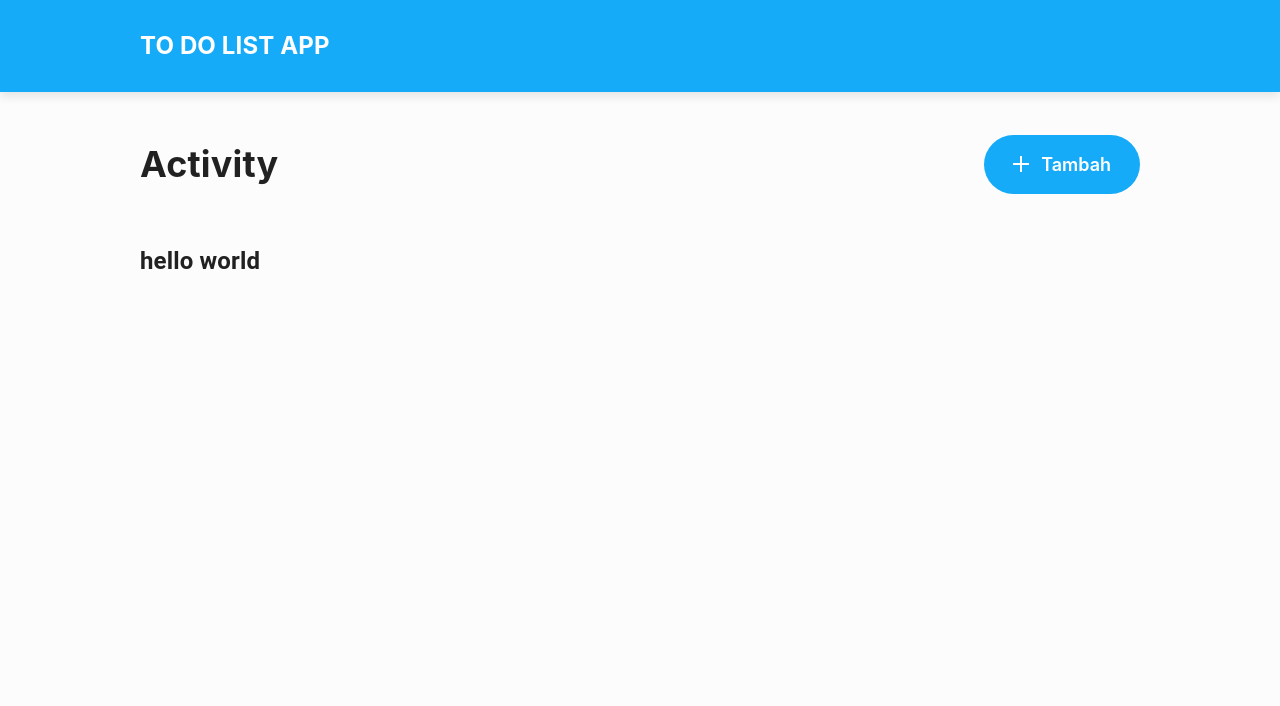
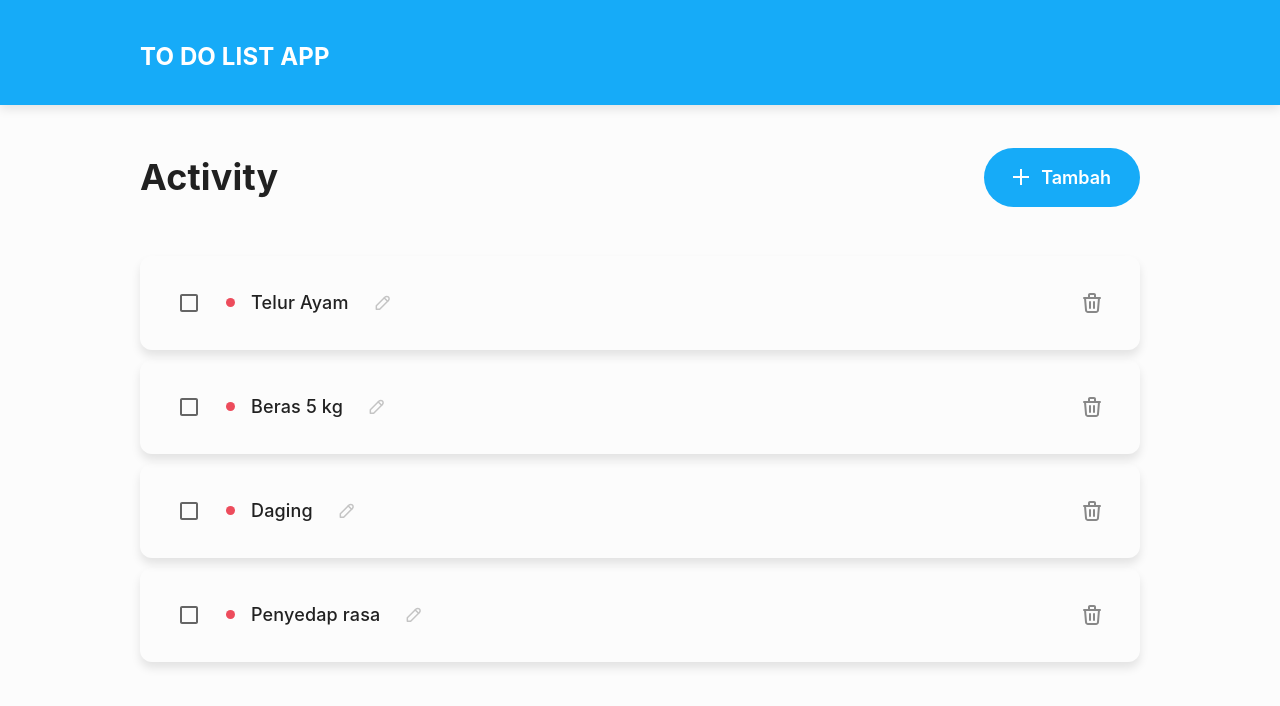
Before and after one commit to thoriqdharmawan/todo-app, a React (Vite) app: page /detail-activity/1 in a window 1280 px wide. Shown: the top 706 px of the page. Built offline with nearby package versions, Linux system fonts and the light colour scheme.

Commit message:
feat: slicing detail activity

```diff
--- a/src/components/DeleteConfirmation.tsx
+++ b/src/components/DeleteConfirmation.tsx
@@ -33,8 +33,22 @@ export default (props: Props) => {
         Apakah anda yakin menghapus activity <Typography component="span" sx={{ fontWeight: 700 }}>“Meeting dengan Client”?</Typography>
       </Typography>
       <Box sx={{ display: 'flex', justifyContent: 'space-evenly', alignItems: 'center', width: '100%' }}>
-        <Button variant="contained" onClick={onCancel}>Batal</Button>
-        <Button variant="contained" onClick={onDelete} color="secondary">Hapus</Button>
+        <Button
+          variant="contained"
+          color="secondary"
+          onClick={onCancel}
+          sx={{ padding: '13.5px 45px' }}
+        >
+          Batal
+        </Button>
+        <Button
+          variant="contained"
+          onClick={onDelete}
+          color="error"
+          sx={{ padding: '13.5px 45px' }}
+        >
+          Hapus
+        </Button>
       </Box>
     </Box>
   )
--- /dev/null
+++ b/src/components/ListItem.tsx
@@ -0,0 +1,48 @@
+import { Box, Checkbox, IconButton, Typography } from "@mui/material"
+
+import DeleteIcon from '@/assets/delete-icon.svg'
+import EditIcon from '@/assets/edit-icon.svg'
+
+interface Props {
+  title: string;
+  onDelete: () => void;
+  onEdit: () => void;
+}
+
+export default (props: Props) => {
+  const { title, onDelete, onEdit } = props
+
+  return (
+    <Box
+      sx={(theme) => ({
+        display: 'flex',
+        justifyContent: 'space-between',
+        alignItems: 'center',
+        boxShadow: theme.bs[2],
+        marginBottom: '10px',
+        padding: '26px 28px',
+        borderRadius: '12px'
+      })}
+    >
+      <Box sx={{ display: 'flex', alignItems: 'center' }}>
+        <Checkbox />
+        <Box
+          sx={{
+            width: '9px',
+            height: '9px',
+            backgroundColor: '#ED4C5C',
+            margin: '0px 16px',
+            borderRadius: '50%'
+          }}
+        />
+        <Typography sx={{ fontWeight: '500', fontSize: '18px' }}>{title}</Typography>
+        <IconButton sx={{ marginLeft: '16px' }} onClick={onEdit}>
+          <img src={EditIcon} alt="edit" />
+        </IconButton>
+      </Box>
+      <IconButton onClick={onDelete}>
+        <img src={DeleteIcon} alt="delete" />
+      </IconButton>
+    </Box>
+  )
+}
--- a/src/layout/index.tsx
+++ b/src/layout/index.tsx
@@ -6,12 +6,17 @@ import Container from '@mui/material/Container';
 import Typography from '@mui/material/Typography';
 
 export default () => {
-
   return (
     <Box sx={{ backgroundColor: '#E5E5E51F', minHeight: '100vh' }}>
       <AppBar position="static" sx={(theme) => ({ boxShadow: theme.bs[1], marginBottom: '43px' })}>
         <Container maxWidth="md" disableGutters>
-          <Typography variant="h1" component="div" sx={{ fontSize: 24, fontWeight: 700 }} py="32px">
+          <Typography
+            variant="h1"
+            component="div"
+            pt="39px"
+            pb="30px"
+            sx={{ fontSize: 24, fontWeight: 700, lineHeight: "36px" }}
+          >
             TO DO LIST APP
           </Typography>
         </Container>
--- a/src/pages/detail-activity/index.tsx
+++ b/src/pages/detail-activity/index.tsx
@@ -1,9 +1,75 @@
+import { useState } from "react"
+
+import ListItem from "@/components/ListItem"
 import Section from "@/components/Section"
+import Dialog from "@/components/Dialog";
+import DeleteConfirmation from "@/components/DeleteConfirmation"
+
+enum Types {
+  ADD,
+  EDIT,
+  DELETE
+}
+
+interface DialogState {
+  open: boolean;
+  id: number | undefined;
+  type: Types | undefined;
+}
+
+const DEFAULT_STATE_DIALOG: DialogState = {
+  open: false,
+  id: undefined,
+  type: undefined
+}
+
+const data = [
+  {
+    id: 1,
+    title: 'Telur Ayam',
+  },
+  {
+    id: 2,
+    title: 'Beras 5 kg',
+  },
+  {
+    id: 3,
+    title: 'Daging',
+  },
+  {
+    id: 4,
+    title: 'Penyedap rasa',
+  },
+]
 
 export default () => {
+  const [dialog, setDialog] = useState<DialogState>(DEFAULT_STATE_DIALOG)
+
+  const handleClose = () => {
+    setDialog(DEFAULT_STATE_DIALOG)
+  }
+
+  const handleOpen = (id: number, type: Types) => {
+    setDialog({ open: true, id, type })
+  }
+
   return (
     <Section>
-      <h1>hello world</h1>
+      {data?.map((res, idx) => (
+        <ListItem
+          key={idx}
+          title={res.title}
+          onDelete={() => handleOpen(res.id, Types.DELETE)}
+          onEdit={() => handleOpen(res.id, Types.EDIT)}
+        />
+      ))}
+
+      <Dialog open={dialog.open && dialog.type === Types.DELETE}>
+        <DeleteConfirmation
+          onCancel={handleClose}
+          onDelete={handleClose}
+        />
+      </Dialog>
     </Section>
   )
 }
--- a/src/routes/router.tsx
+++ b/src/routes/router.tsx
@@ -14,7 +14,7 @@ export const router = createBrowserRouter([
       {
         path: '',
         element: <Dashboard />,
-        errorElement: <Error />
+        errorElement: <Error />,
       },
       {
         path: 'detail-activity/:id',
--- a/src/theme.ts
+++ b/src/theme.ts
@@ -56,6 +56,14 @@ export const theme = createTheme({
       main: '#16ABF8',
       contrastText: '#fff',
     },
+    secondary: {
+      main: '#F4F4F4',
+      contrastText: '#4A4A4A',
+    },
+    error: {
+      main: '#ED4C5C',
+      contrastText: '#fff',
+    },
   },
   typography: {
     button: {
```
Also changed, not shown: src/assets/edit-icon.svg (added).
